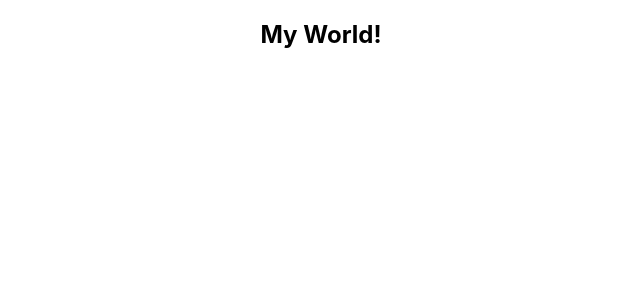
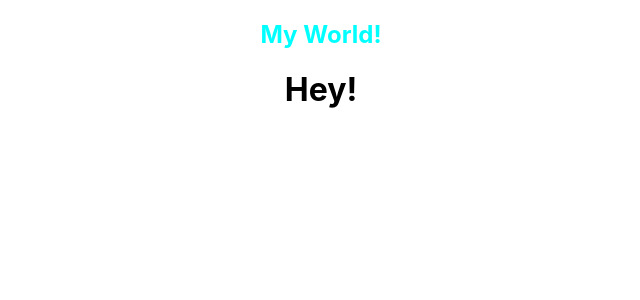
Before and after one commit to FarhadH1423/react-rest-countries, a React (Create React App) app: page / in a window 1280 px wide. Shown: the top 300 px of the page, without its empty margins (319-959 px from the left). Built offline with nearby package versions, Linux system fonts and the light colour scheme.

Commit message:
css file added

```diff
--- a/src/App.js
+++ b/src/App.js
@@ -2,11 +2,13 @@ import logo from './logo.svg';
 import './App.css';
 import { useEffect, useState } from 'react';
 import Country from './components/Country/Country';
+import Person from './components/Person/Person';
 
 function App() {
   return (
     <div className="App">
       <Country></Country>
+      <Person></Person>
     </div>
   );
 }
--- a/src/components/Country/Country.css
+++ b/src/components/Country/Country.css
@@ -0,0 +1,3 @@
+h2{
+    color: aqua;
+}
--- a/src/components/Country/Country.js
+++ b/src/components/Country/Country.js
@@ -1,4 +1,5 @@
 import React from 'react';
+import './Country.css';
 
 const Country = () => {
     return (
--- /dev/null
+++ b/src/components/Person/Person.js
@@ -0,0 +1,12 @@
+import React from 'react';
+
+const Person = () => {
+    return (
+        <div>
+            <h1>Hey!</h1>
+
+        </div>
+    );
+};
+
+export default Person;
```
Also changed, not shown: src/components/Person/Person.css (added).
